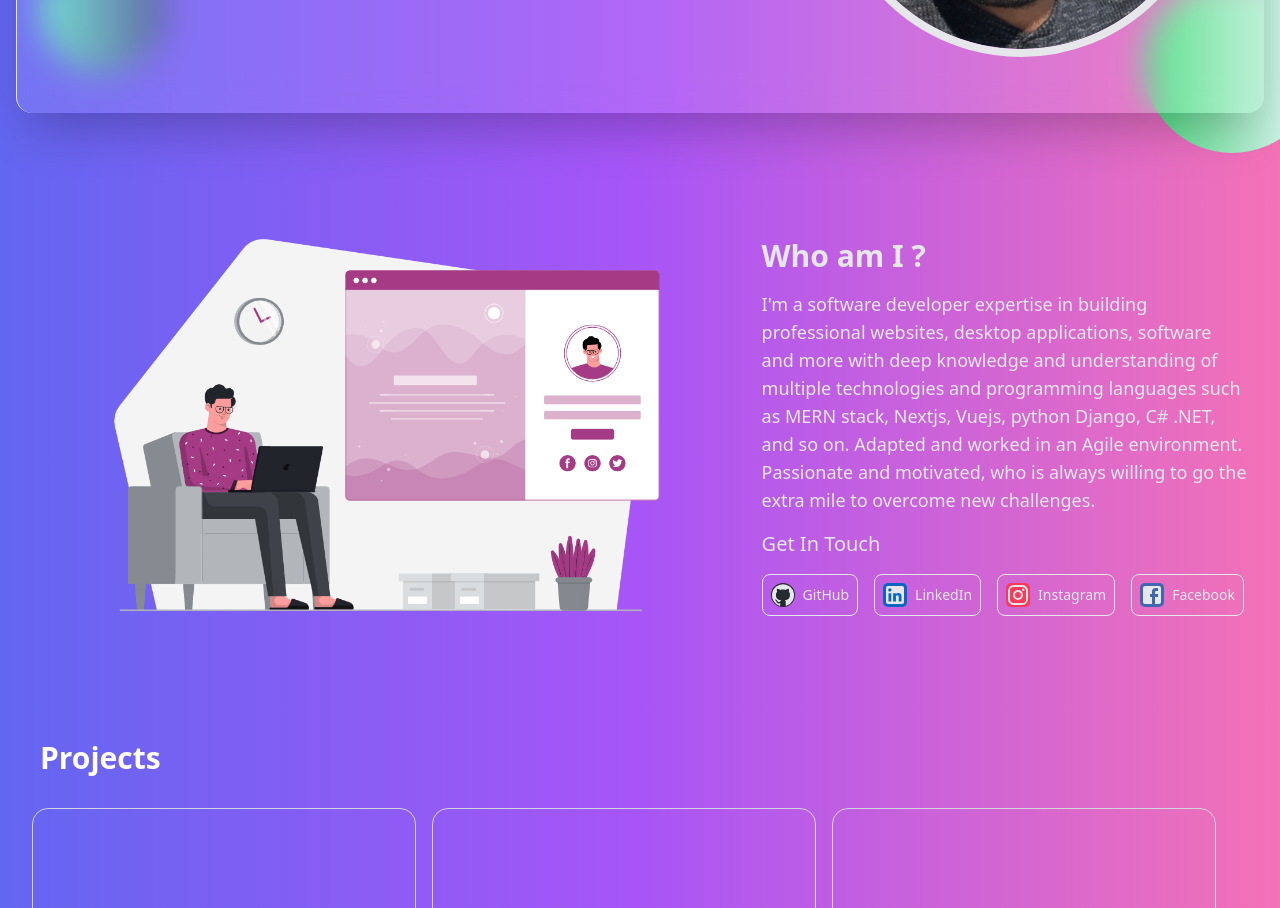
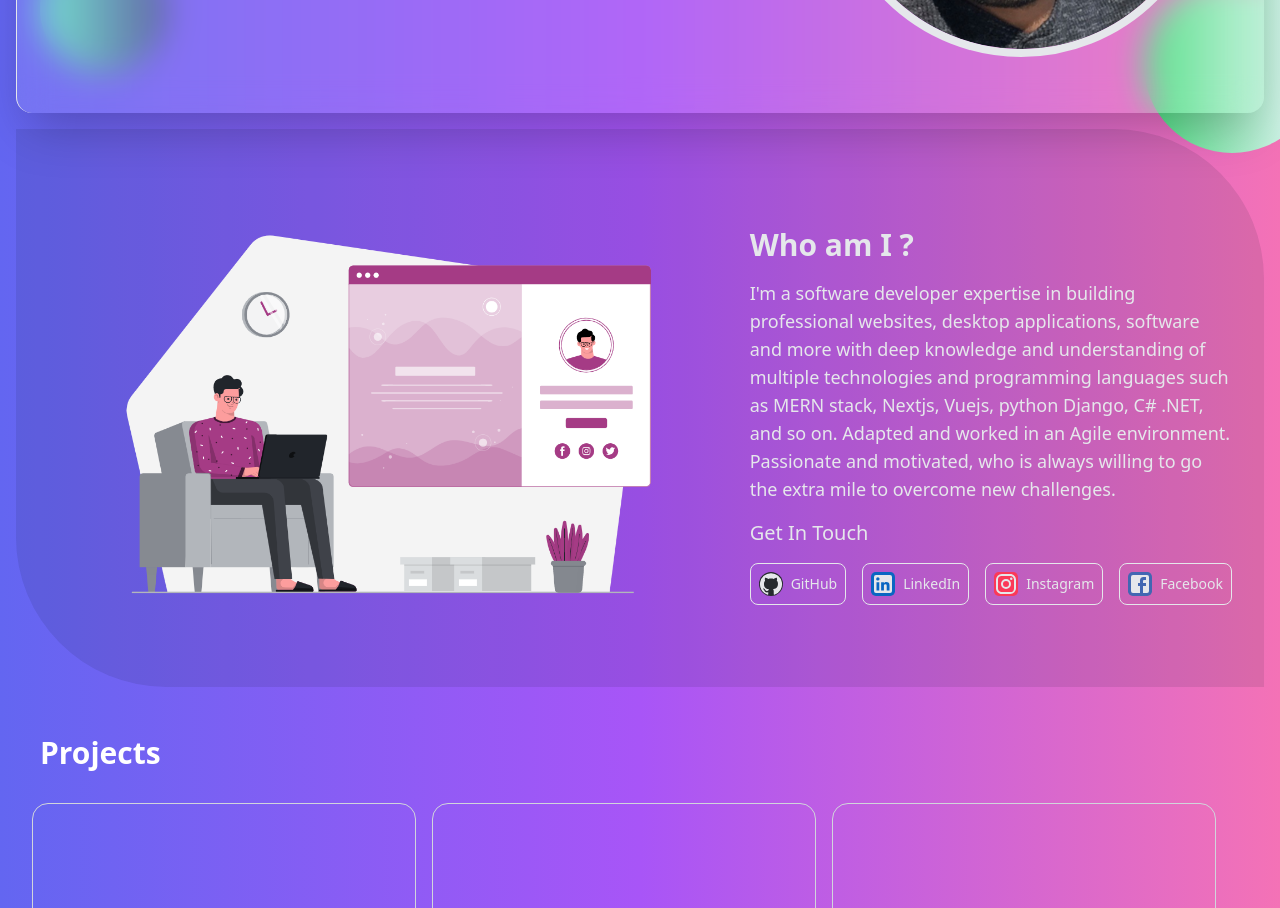
Before and after one commit to Bishesh58/portfolio, a Next.js app: page / in a window 1280 px wide. Shown: the part 560-1468 px from the top of the page. Built offline with nearby package versions, Linux system fonts and the light colour scheme.

Commit message:
adjusted style on about component

```diff
--- a/components/About.js
+++ b/components/About.js
@@ -7,7 +7,7 @@ import FacebookIcon from '@mui/icons-material/Facebook'
 
 function About() {
   return (
-    <div className="flex flex-col-reverse items-center justify-center md:flex-row md:p-4">
+    <div id="about" className="flex flex-col-reverse items-center justify-center md:flex-row md:p-4 bg-gray-900/10 md:m-4 md:rounded-bl-[150px] md:rounded-tr-[150px]">
       <div className="flex-shrink md:w-full md:flex-[0.6]">
         <Image src={illustrate} layout="responsive" />
       </div>
--- a/components/Projects.js
+++ b/components/Projects.js
@@ -2,7 +2,7 @@ import Card from './Card'
 
 function Projects() {
   return (
-    <div className="min-h-screen text-white p-4">
+    <div id="projects" className="min-h-screen text-white p-4">
       <div className="flex flex-col">
         <h1 className="py-4 px-6 text-3xl font-bold">Projects</h1>
         <div className="flex flex-wrap p-2">
```
